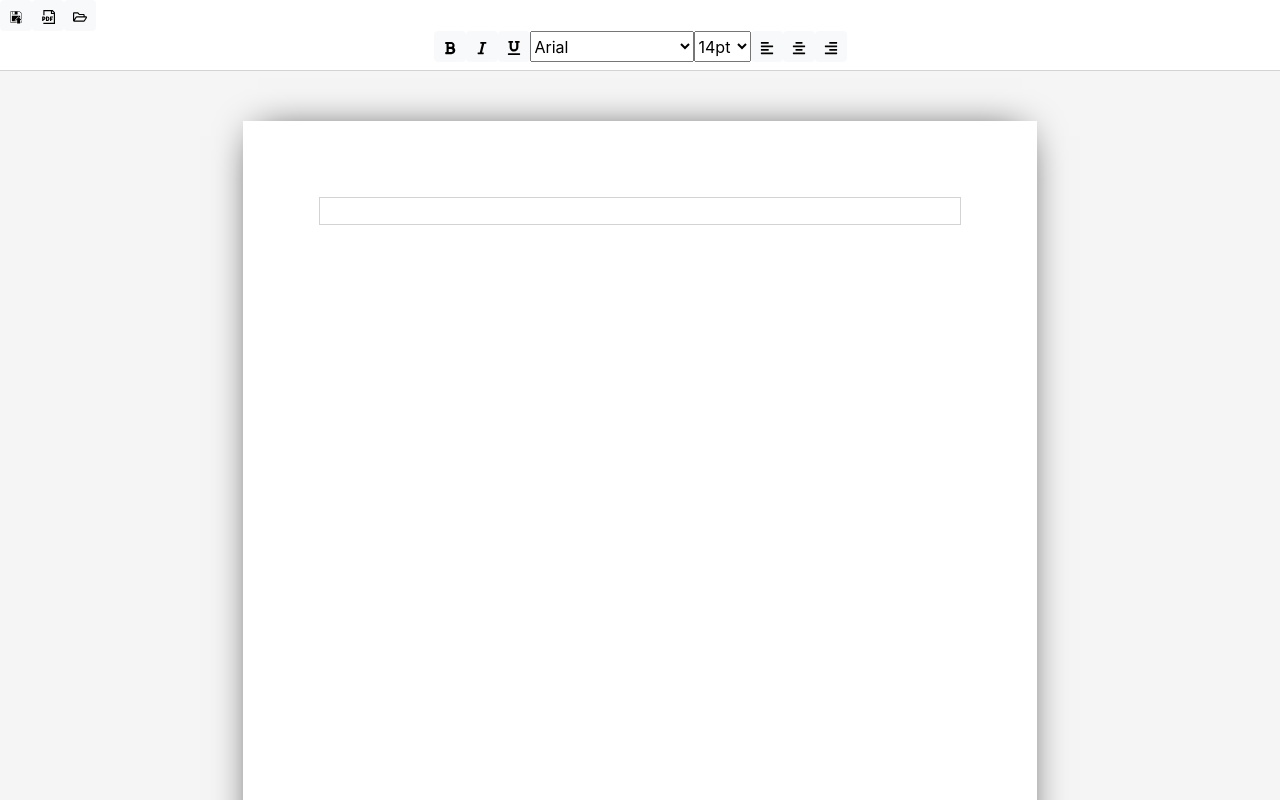
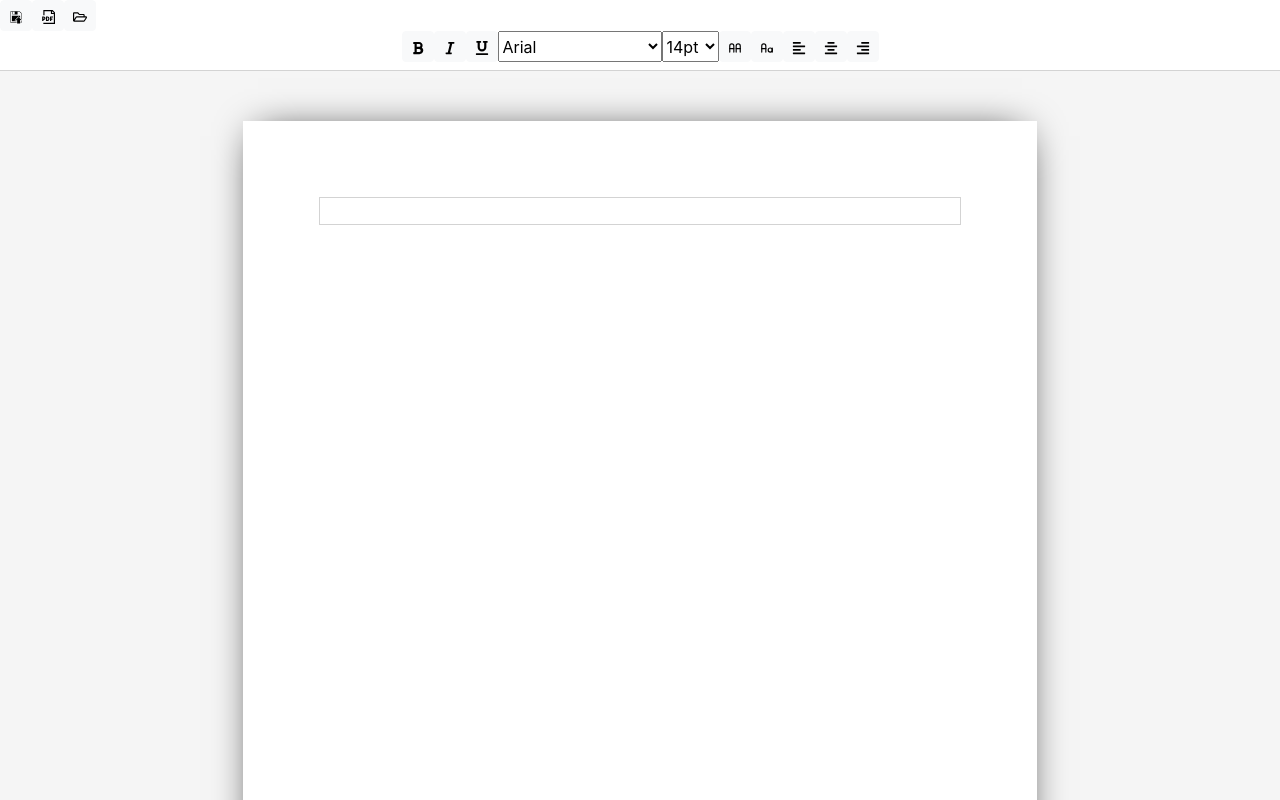
Before and after one commit to DariuszMeissner/Online-text-editor, a React (Create React App) app: page / in a window 1280 px wide. Shown: the top 800 px of the page. Built offline with nearby package versions, Linux system fonts and the light colour scheme.

Commit message:
adding function-custom format text, uppercase and regular

```diff
--- /dev/null
+++ b/src/components/ui/tools-text/font/regular-text/RegularText.tsx
@@ -0,0 +1,23 @@
+import React, { FC } from 'react'
+import { TbLetterCase } from 'react-icons/tb'
+import Button from '../../../button/Button'
+import formatText from '../../../../../function/format-text/formatText'
+import tags from '../../../../../function/custom-format-text/CustomFormatText'
+
+const RegularText: FC = () => {
+  const toRegular = () => {
+    formatText('removeFormat', false)
+    tags('span', 'regular')
+  }
+
+  return (
+    <Button
+      onClick={toRegular}
+      classValue="btn btn-light"
+      icon={TbLetterCase}
+      title="regular text"
+    />
+  )
+}
+
+export default RegularText
--- a/src/components/ui/tools-text/font/tools-font-container/ToolsFontContainer.tsx
+++ b/src/components/ui/tools-text/font/tools-font-container/ToolsFontContainer.tsx
@@ -2,8 +2,10 @@ import React, { FC } from 'react'
 import BoldText from '../bold-text/BoldText'
 import FontName from '../font-name/FontName'
 import ItalicText from '../italic-text/ItalicText'
+import RegularText from '../regular-text/RegularText'
 import SizeText from '../size-text/SizeText'
 import UnderlineText from '../underline-text/UnderlineText'
+import UppercaseText from '../uppercase-text/UppercaseText'
 
 const ToolsFontContainer: FC = () => {
   return (
@@ -13,6 +15,8 @@ const ToolsFontContainer: FC = () => {
       <UnderlineText />
       <FontName />
       <SizeText />
+      <UppercaseText />
+      <RegularText />
     </div>
   )
 }
--- /dev/null
+++ b/src/components/ui/tools-text/font/uppercase-text/UppercaseText.tsx
@@ -0,0 +1,23 @@
+import React, { FC } from 'react'
+import { TbLetterCaseUpper } from 'react-icons/tb'
+import Button from '../../../button/Button'
+import formatText from '../../../../../function/format-text/formatText'
+import tags from '../../../../../function/custom-format-text/CustomFormatText'
+
+const UppercaseText: FC = () => {
+  const toUppercase = () => {
+    formatText('removeFormat', false)
+    tags('span', 'uppercase')
+  }
+
+  return (
+    <Button
+      onClick={toUppercase}
+      classValue="btn btn-light"
+      icon={TbLetterCaseUpper}
+      title="uppercase text"
+    />
+  )
+}
+
+export default UppercaseText
--- /dev/null
+++ b/src/function/custom-format-text/CustomFormatText.tsx
@@ -0,0 +1,17 @@
+const wrap = (tags: HTMLElement) => {
+  const select = window.getSelection()
+  if (select?.rangeCount) {
+    const range = select.getRangeAt(0).cloneRange()
+    range.surroundContents(tags)
+    select.removeAllRanges()
+    select.addRange(range)
+  }
+}
+
+const tags = (nameTag: string, nameClass: string) => {
+  const ele = document.createElement(nameTag)
+  ele.classList.add(nameClass)
+  wrap(ele)
+}
+
+export default tags
--- a/src/index.scss
+++ b/src/index.scss
@@ -1,3 +1,5 @@
+@import './style/custom-format-text';
+
 body {
   margin: 0;
   font-family: -apple-system, BlinkMacSystemFont, 'Segoe UI', 'Roboto', 'Oxygen',
--- /dev/null
+++ b/src/style/_custom-format-text.scss
@@ -0,0 +1,7 @@
+.uppercase {
+  text-transform: uppercase;
+}
+
+.regular {
+  text-transform: none;
+}
```
